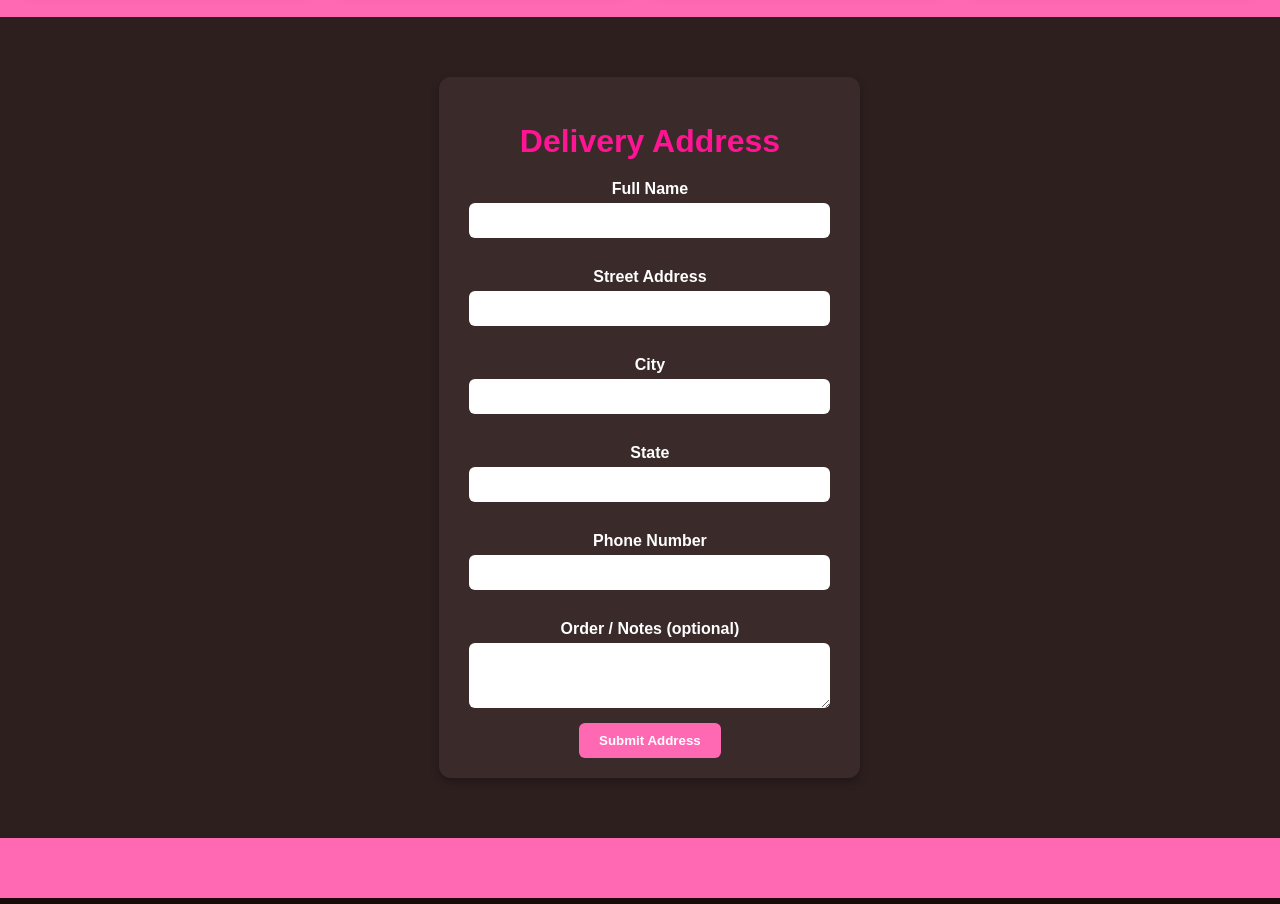
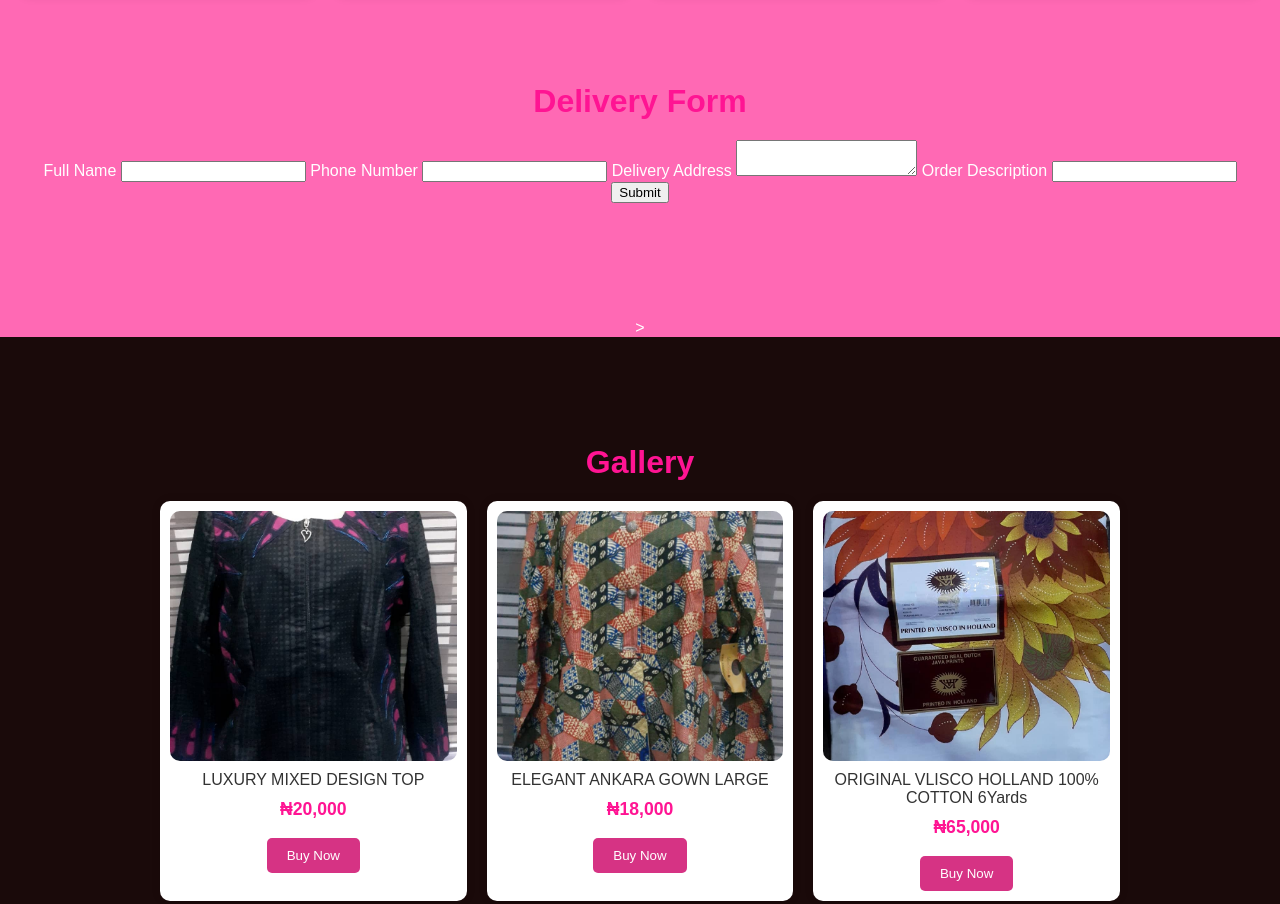
Before and after one commit to Bose400/-bimsy-fashion-home-, a plain HTML site: page index.html in a window 1280 px wide. Shown: the part 3225-4129 px from the top of the page. Drawn offline with Linux system fonts and the light colour scheme.

Commit message:
Added delivery form

```diff
--- a/index.html
+++ b/index.html
@@ -211,36 +211,31 @@
   </div>
 </div>
 
-<section id="delivery" class="delivery-section">
-  <div class="container">
-    <form name="delivery" method="POST" data-netlify="true" action="success.html" netlify-honeypot="bot-field" class="delivery-form">
-      <input type="hidden" name="form-name" value="delivery" />
-      <input type="hidden" name="bot-field" />
 
-      <h2>Delivery Address</h2>
+  <section id="delivery">
+  <h2>Delivery Form</h2>
 
-      <label>Full Name</label>
-      <input type="text" name="fullname" required />
+  <form name="delivery" method="POST" data-netlify="true" action="/success.html">
 
-      <label>Street Address</label>
-      <input type="text" name="street" required />
+    <input type="hidden" name="form-name" value="delivery">
 
-      <label>City</label>
-      <input type="text" name="city" required />
+    <label>Full Name</label>
+    <input type="text" name="name" required>
 
-      <label>State</label>
-      <input type="text" name="state" required />
+    <label>Phone Number</label>
+    <input type="text" name="phone" required>
 
-      <label>Phone Number</label>
-      <input type="tel" name="phone" required />
+    <label>Delivery Address</label>
+    <textarea name="address" required></textarea>
 
-      <label>Order / Notes (optional)</label>
-      <textarea name="notes" rows="3"></textarea>
+    <label>Order Description</label>
+    <input type="text" name="order" required>
 
-      <button type="submit">Submit Address</button>
-    </form>
-  </div>
+    <button type="submit">Submit</button>
+  </form>
 </section>
+
+>
   <section id="gallery">
   <div class="container">
     <h2>Gallery</h2>
```
Also changed, not shown: 1 other file.
